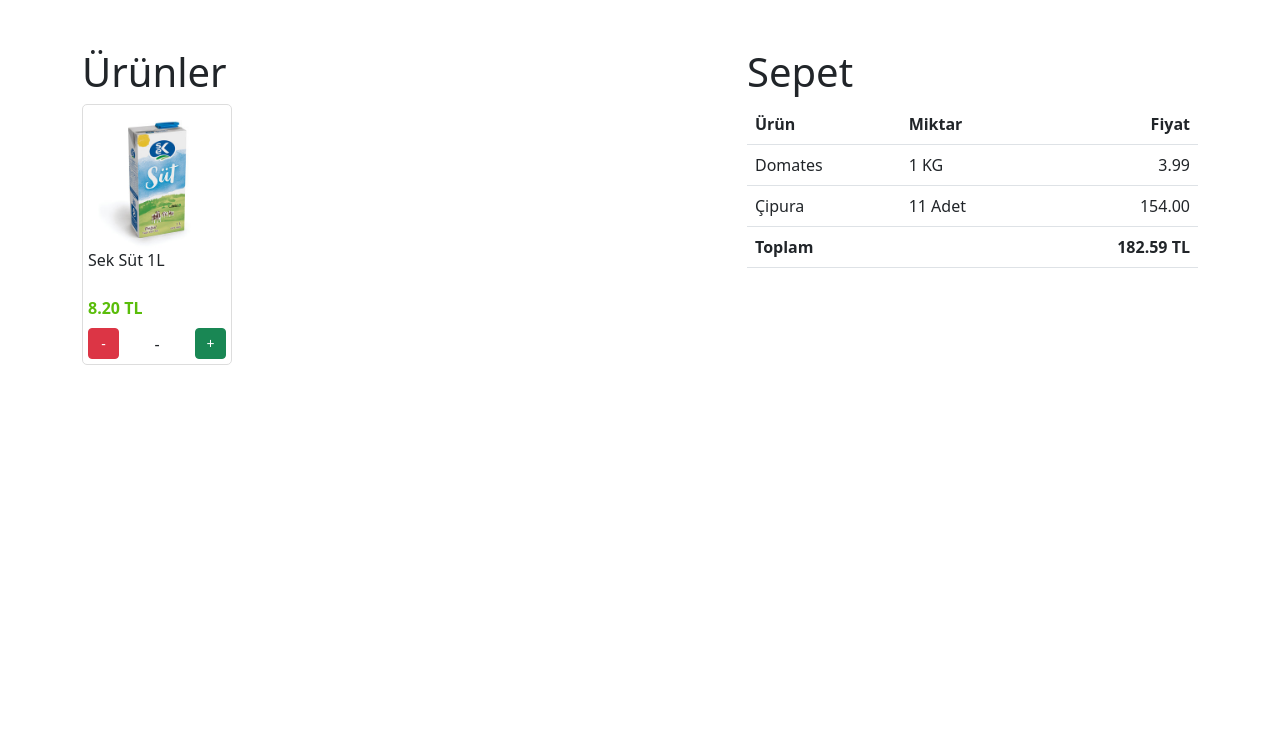
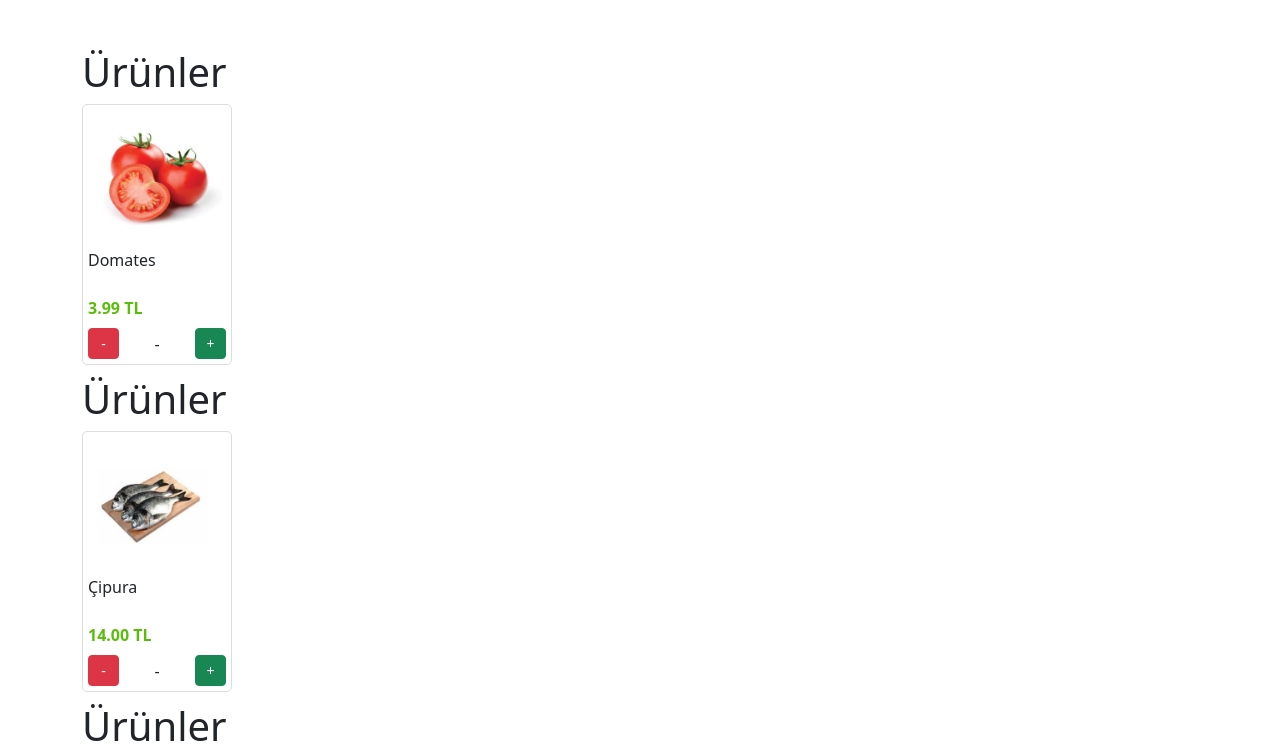
Before and after one commit to beyzagumuse/shop, an Angular app: page / in a window 1280 px wide. Shown: the top 756 px of the page. Built offline with nearby package versions, Linux system fonts and the light colour scheme.

Commit message:
05 - For Loop with Angular
let product of products, for döngüsü gibi çalışıyor ve products array i içindeki item ları product a verip hepsi için o div in uygulnamasını sağlıyor

```diff
--- a/src/app/app.component.html
+++ b/src/app/app.component.html
@@ -1,6 +1,6 @@
 <div class="container mt-5">
   <div class="row">
-    <div class="col-sm-7">
+    <div *ngFor="let product of products" class="col-sm-7">
       <h1>Ürünler</h1>
       <div class="product">
         <img [src]="product.photoPath" [alt]="product.name">
@@ -8,7 +8,7 @@
         <div class="product-price">{{product.price.toFixed(2)}} TL</div>
         <div class="quantity-bar d-flex justify-content-between align-items-center mt-2">
           <button class="btn btn-sm btn-danger">-</button>
-          <span>{{product.quantity > 0 ? product.quantity : '-'}}</span>
+          <span>{{product.quantity || '-'}}</span>
           <button class="btn btn-sm btn-success">+</button>
         </div>
       </div>
```
